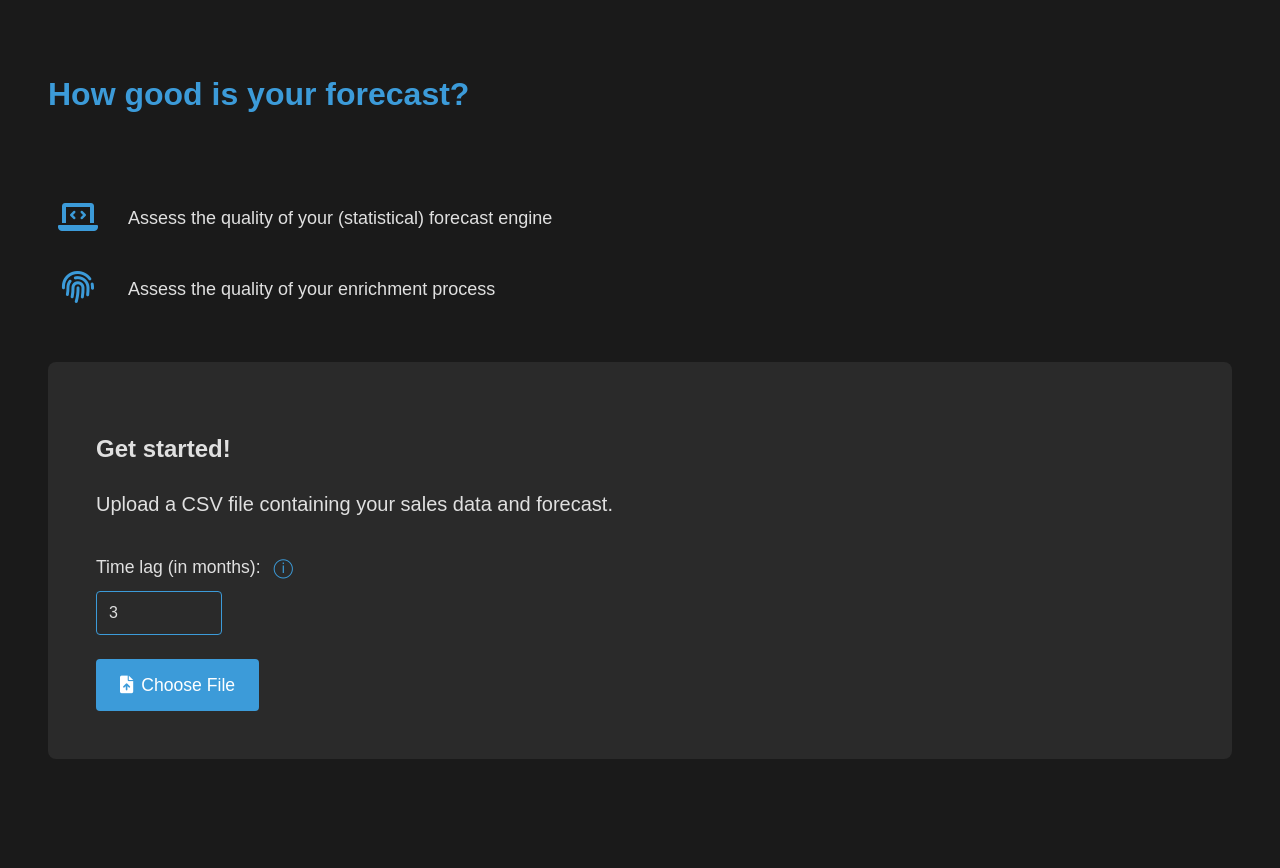
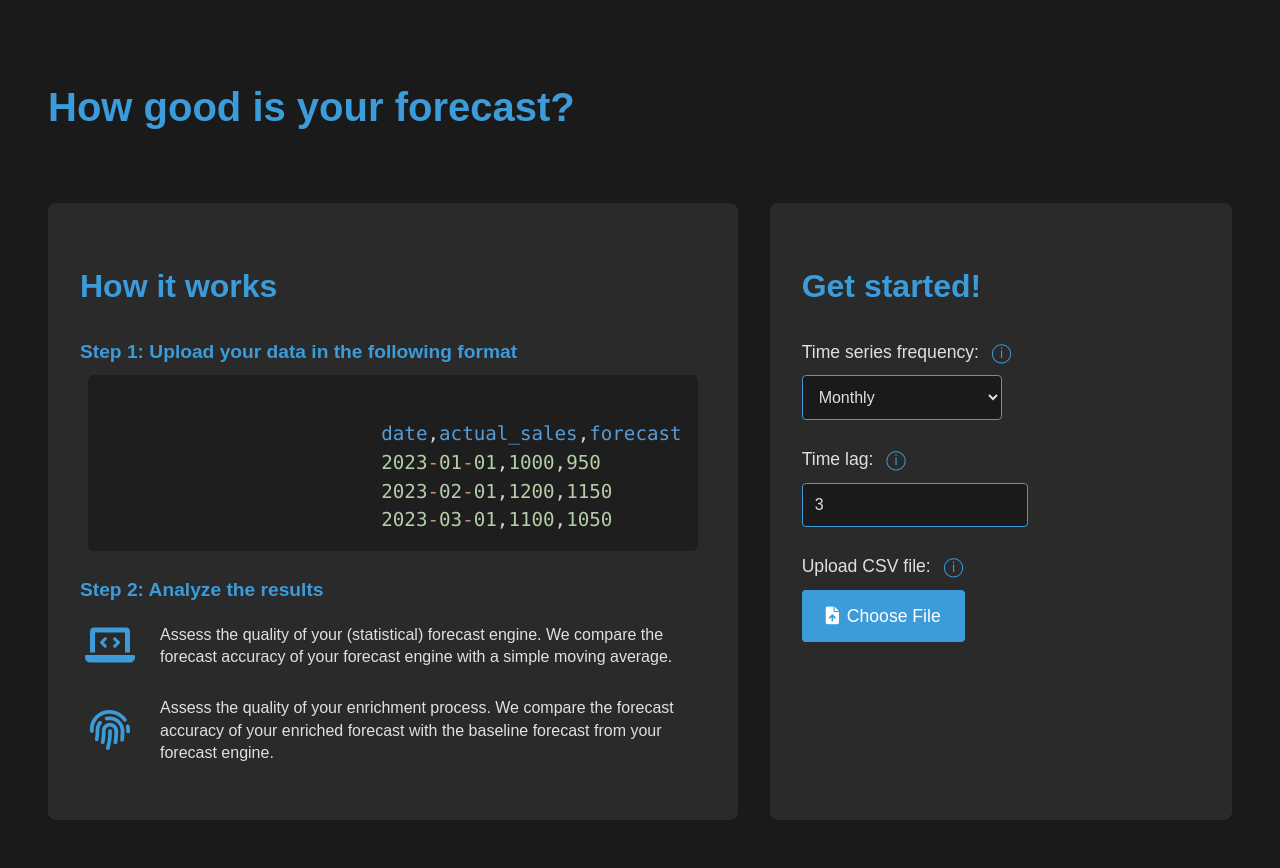
Before and after one commit to rijkvandermeulen/forecastor, a FastAPI app: page / in a window 1280 px wide. Before the commit the page ends 759 px from the top, so only its background shows below. Run offline with FastAPI, Linux system fonts and the light colour scheme.

Commit message:
Finetune front-end

```diff
--- a/forecastor/app/static/style.css
+++ b/forecastor/app/static/style.css
@@ -30,6 +30,11 @@
     color: #3C9BD9;
 }
 
+h2 {
+    font-size: 2rem;
+    margin-bottom: 1rem;
+}
+
 p {
     font-size: 1.25rem;
     margin-bottom: 2rem;
@@ -44,7 +49,7 @@
 .feature-icon {
     flex-shrink: 0;
     width: 60px;
-    font-size: 32px;
+    font-size: 40px;
     text-align: center;
     color: #3C9BD9;
     margin-right: 20px;
@@ -55,18 +60,91 @@
 }
 
 .feature-text span {
-    font-size: 18px;
+    font-size: 1rem;
     line-height: 1.4;
     display: inline-block;
     vertical-align: middle;
 }
 
+.two-column-container {
+    display: flex;
+    gap: 2rem;
+    margin-top: 2rem;
+}
+
+.how-it-works-section,
+.upload-section {
+    flex: 1;
+    background-color: #2a2a2a;
+    border-radius: 8px;
+    padding: 2rem;
+}
+
+.how-it-works-section h2,
+.upload-section h2 {
+    color: #3C9BD9;
+    margin-bottom: 1.5rem;
+}
+
+.steps-list {
+    list-style-type: none;
+    padding: 0;
+}
+
+.steps-list li {
+    margin-bottom: 1.5rem;
+}
+
+.steps-list h3 {
+    font-size: 1.2rem;
+    color: #3C9BD9;
+    margin-bottom: 0.5rem;
+}
+
+.steps-list p {
+    font-size: 1rem;
+    margin-bottom: 0;
+}
+
 .upload-section {
     background-color: #2a2a2a;
     border-radius: 8px;
-    padding: 3rem;
-    margin-top: 3rem;
+    padding: 2rem;
+    margin-top: 0;
 }
+
+.upload-section h2 {
+    color: #3C9BD9;
+    margin-bottom: 1.5rem;
+}
+
+.form-group {
+    margin-bottom: 1.5rem;
+}
+
+.input-label {
+    display: block;
+    font-size: 1.1rem;
+    margin-bottom: 0.5rem;
+    color: #e0e0e0;
+}
+
+.input-field {
+    width: 200px;
+    padding: 0.75rem;
+    border: 1px solid #3C9BD9;
+    border-radius: 4px;
+    background-color: #1a1a1a;
+    color: #e0e0e0;
+    font-size: 1rem;
+}
+
+.input-field:focus {
+    outline: none;
+    border-color: #3288c1;
+    background-color: #222;
+}
+
 
 .file-input {
     display: none;
@@ -109,24 +250,32 @@
     max-width: 200px;
 }
 
-.upload-button {
-    display: inline-block;
-    padding: 0.75rem 1.5rem;
-    background-color: #3288c1;
-    color: white;
-    border-radius: 4px;
-    cursor: pointer;
-    transition: background-color 0.3s;
-    font-size: 1.1rem;
-    margin-left: 1rem;
+.code-example {
+    background-color: #1e1e1e;
+    border-radius: 6px;
+    padding: 1rem;
+    margin: 0.5rem;
+    overflow-x: auto;
 }
 
-.upload-button:hover {
-    background-color: #3aa093;
+.code-example pre {
+    margin: 0;
+    padding: 0;
 }
-.file-label:hover {
-    background-color: #3aa093;
+
+.dataset-example {
+    font-family: 'Consolas', 'Monaco', 'Courier New', monospace;
+    font-size: 1.2rem;
+    color: #d4d4d4;
+    line-height: 1.5;
+    display: block;
+    white-space: pre;
+    margin: 0;
 }
+
+.dataset-example .header { color: #569cd6; }
+.dataset-example .date { color: #ce9178; }
+.dataset-example .number { color: #b5cea8; }
 
 .form-group {
     margin-bottom: 1.5rem;
@@ -195,8 +344,8 @@
 
 .page-title {
     text-align: center;
-    font-size: 2rem;
-    margin-bottom: 1.5rem;
+    font-size: 2.5rem;
+    margin-bottom: 1rem;
     color: #3C9BD9;
 }
 
--- a/forecastor/app/templates/index.html
+++ b/forecastor/app/templates/index.html
@@ -12,12 +12,31 @@
         <header>
             <h1 class="page-title"> How good is your forecast?</h1>
         </header>
+        <div class="two-column-container">
+            <div class="how-it-works-section">
+                <h2>How it works</h2>
+                <ol class="steps-list">
+                    <li>
+                        <h3>Step 1: Upload your data in the following format</h3>
+                        <div class="code-example">
+                            <pre><code class="dataset-example">
+                        date,actual_sales,forecast
+                        2023-01-01,1000,950
+                        2023-02-01,1200,1150
+                        2023-03-01,1100,1050</code></pre>
+                        </div>
+                    </li>
+                    <li>
+                        <h3>Step 2: Analyze the results</h3>
                         <div class="feature">
                             <div class="feature-icon">
                                 <i class="fa-solid fa-laptop-code"></i>
                             </div>
                             <div class="feature-text">
-            <span>Assess the quality of your (statistical) forecast engine</span>
+                                <span>
+                                    Assess the quality of your (statistical) forecast engine. We compare the forecast
+                                    accuracy of your forecast engine with a simple moving average.
+                                </span>
                             </div>
                         </div>
                         <div class="feature">
@@ -25,28 +44,51 @@
                                 <i class="fa-solid fa-fingerprint"></i>
                             </div>
                             <div class="feature-text">
-            <span>Assess the quality of your enrichment process</span>
+                                <span>
+                                    Assess the quality of your enrichment process. We compare the forecast accuracy of
+                                    your enriched forecast with the baseline forecast from your forecast engine.
+                                </span>
                             </div>
                         </div>
+                    </li>
+                </ol>
+            </div>
+
             <div class="upload-section">
                 <h2>Get started!</h2>
-            <p>Upload a CSV file containing your sales data and forecast.</p>
                 <form id="upload-form" method="post" action="/uploadfile/" enctype="multipart/form-data">
                     <div class="form-group">
-                    <label for="time-lag" class="time-lag-label">
-                        Time lag (in months):
-                        <span class="info-icon" title="Time lag in demand forecasting refers to the delay between the period for which a forecast is made and the actual data used to generate that forecast. E.g., a time lag of 3 months means the forecast for September 2023 is based on actual sales data available only up to June 2023.">
-                            &#9432;
-                        </span>
+                        <label for="time-series-frequency" class="input-label">
+                            Time series frequency:
+                            <span class="info-icon" title="Select the frequency of your time series data.">&#9432;</span>
                         </label>
-                    <input type="number" id="time-lag" name="time_lag" class="time-lag-input" min="0" value="3" required>
+                        <select id="time-series-frequency" name="frequency" class="input-field" required>
+                            <option value="monthly">Monthly</option>
+                            <option value="weekly">Weekly</option>
+                        </select>
                     </div>
+                    <div class="form-group">
+                        <label for="time-lag" class="input-label">
+                            Time lag:
+                            <span class="info-icon" title="Time lag in demand forecasting refers to the delay between the period for which a forecast is made and the actual data used to generate that forecast. E.g., a time lag of 3 months means the forecast for September 2023 is based on actual sales data available only up to June 2023.">&#9432;</span>
+                        </label>
+                        <input type="number" id="time-lag" name="time_lag" class="input-field" min="0" value="3" required>
+                    </div>
+                    <div class="form-group">
+                        <label for="csv-file" class="input-label">
+                            Upload CSV file:
+                            <span class="info-icon" title="Upload a CSV file containing your sales data and forecast.">&#9432;</span>
+                        </label>
                         <input type="file" id="csv-file" name="file" class="file-input" accept=".csv" required>
                         <label for="csv-file" class="file-label">
                             <i class="fas fa-file-upload"></i> <span id="file-text">Choose File</span>
                         </label>
-                <button type="submit" id="upload-button" class="upload-button" style="display: none;">Upload</button>
+                    </div>
+                    <button type="submit" id="analyze-button" class="analyze-button" style="display: none;">
+                        <i class="fas fa-rocket"></i> Analyze!
+                    </button>
                 </form>
+            </div>
         </div>
     </div>
 </body>
@@ -57,7 +99,7 @@
     const fileInput = document.getElementById('csv-file');
     const fileLabel = document.querySelector('.file-label');
     const fileText = document.getElementById('file-text');
-    const uploadButton = document.getElementById('upload-button');
+    const uploadButton = document.getElementById('analyze-button');
 
     fileInput.addEventListener('change', function(e) {
         if (fileInput.files.length > 0) {
@@ -71,4 +113,32 @@
         }
     });
 });
+
+document.addEventListener('DOMContentLoaded', function() {
+    const codeElement = document.querySelector('.dataset-example');
+    const text = codeElement.textContent;
+    codeElement.textContent = '';
+    let index = 0;
+
+    function typeText() {
+        if (index < text.length) {
+            codeElement.textContent += text.charAt(index);
+            index++;
+            setTimeout(typeText, 30);
+        } else {
+            highlightSyntax();
+        }
+    }
+
+    function highlightSyntax() {
+        let html = codeElement.innerHTML;
+        html = html.replace(/(date|actual_sales|forecast)/g, '<span class="header">$1</span>');
+        html = html.replace(/(\d{4}-\d{2}-\d{2})/g, '<span class="date">$1</span>');
+        html = html.replace(/(\d+)/g, '<span class="number">$1</span>');
+        codeElement.innerHTML = html;
+    }
+
+    typeText();
+});
+
 </script>
```
Also changed, not shown: other parts of forecastor/app/static/style.css (+64 -1 lines). Lines whose indentation alone changed are shown as unchanged.
